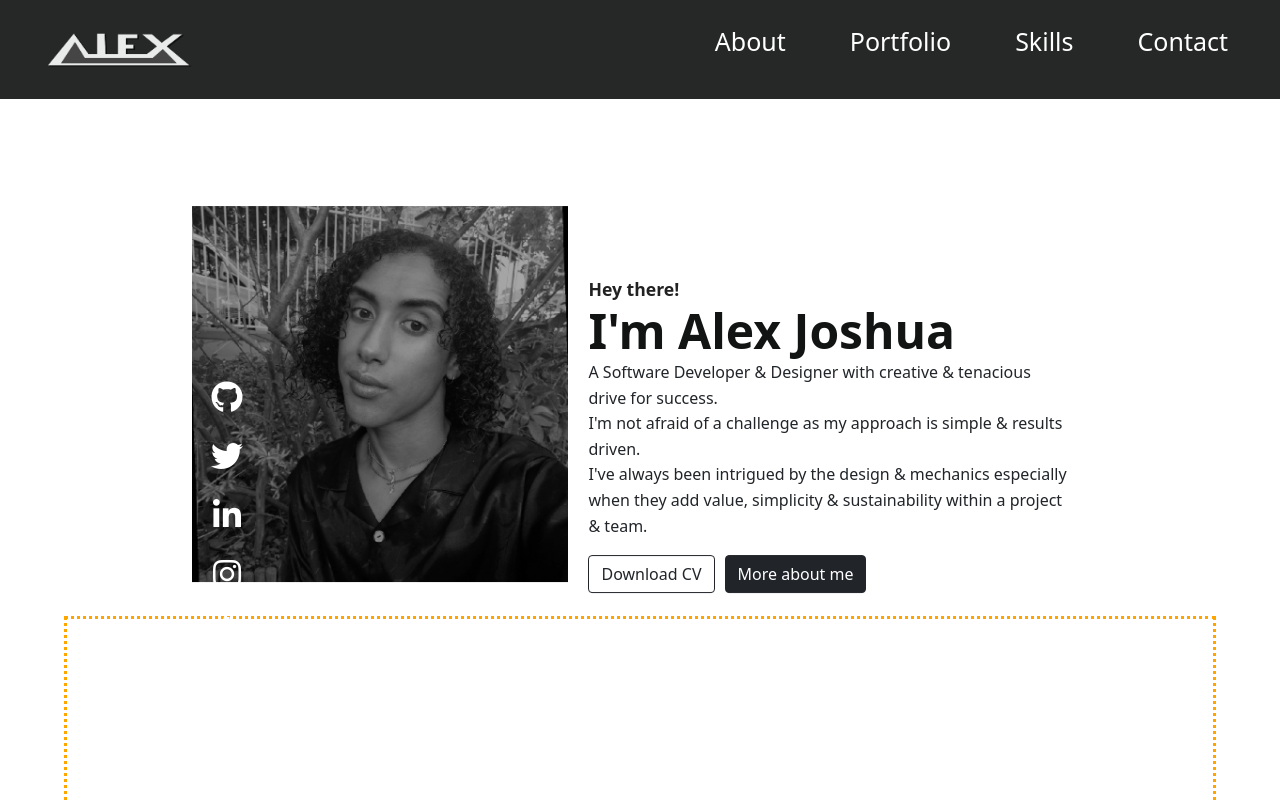
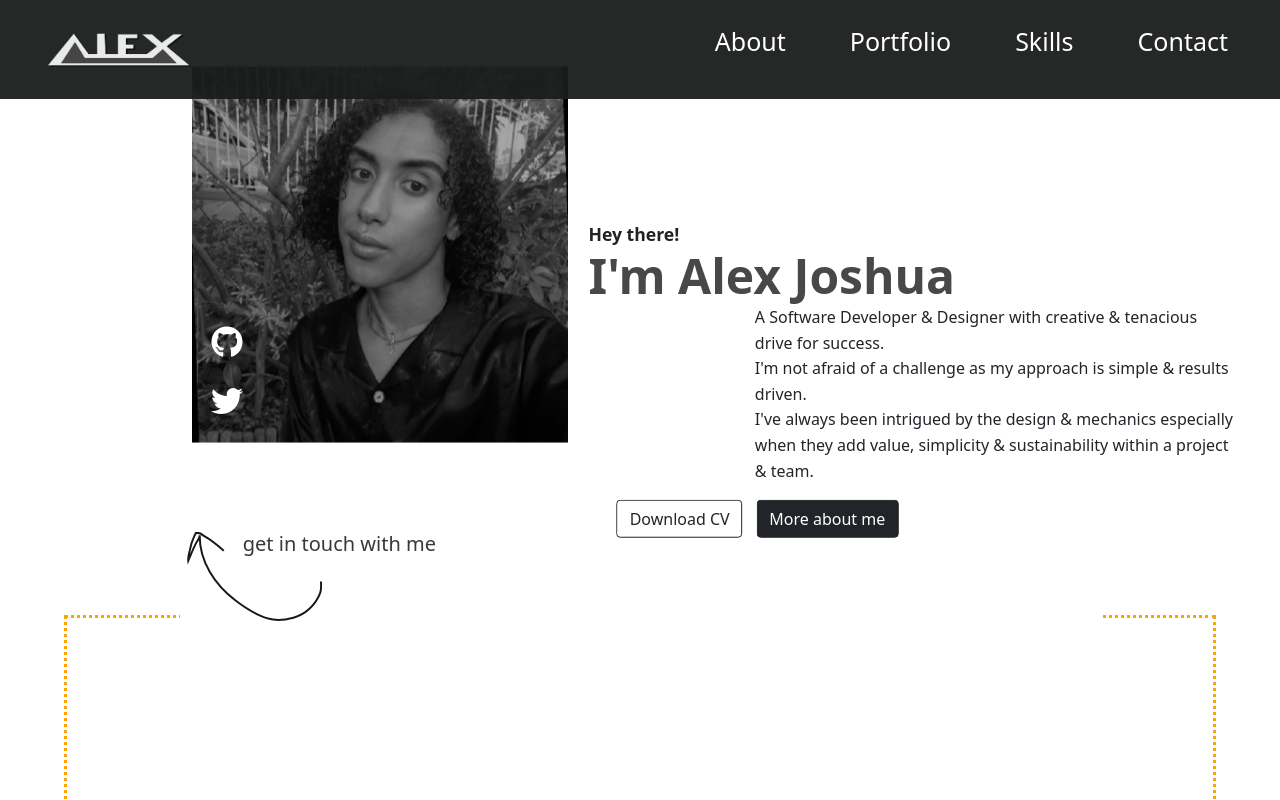
Before and after one commit to hyperxtend/hyperxtend, a React (Create React App) app: page /about in a window 1280 px wide. Shown: the top 800 px of the page. Built offline with nearby package versions, Linux system fonts and the light colour scheme.

Commit message:
finished off about overview section

```diff
--- a/src/app/index.jsx
+++ b/src/app/index.jsx
@@ -11,7 +11,7 @@ const Container = styled.div`
 `;
 
 const SiteContainer = styled.div`
-  margin-top: 95px;
+  margin-top: 30px;
 `;
 
 const App = () => {
--- a/src/components/about/component.css
+++ b/src/components/about/component.css
@@ -90,3 +90,64 @@
   align-items: center;
   justify-content: space-around;
 }
+
+@keyframes slide-in-right {
+  from {
+    transform: translateX(100%);
+  }
+  to {
+    transform: translateX(0);
+  }
+}
+
+@keyframes slide-in-left {
+  from {
+    opacity: 0;
+    transform: translateX(-100%);
+  }
+  to {
+    opacity: 1;
+    transform: translateX(0);
+  }
+}
+
+@keyframes slide-in-top {
+  from {
+    transform: translateY(-100%);
+  }
+  to {
+    transform: translateY(0);
+  }
+}
+
+@keyframes fade-in-reveal {
+  from {
+    opacity: 0;
+  }
+  to {
+    opacity: 1;
+  }
+}
+
+.about-content p {
+  animation: slide-in-right 5s;
+}
+
+.get-in-touch-container {
+  animation: slide-in-left 3s;
+}
+
+.name h1 {
+  animation: fade-in-reveal 4s;
+}
+.about-me img {
+  animation: slide-in-top 4s;
+}
+
+.about-me-button-container button:first-child {
+  animation: slide-in-right 3s;
+}
+
+.about-me-button-container button:last-child {
+  animation: slide-in-right 4s;
+}
--- a/src/components/about/component.jsx
+++ b/src/components/about/component.jsx
@@ -93,12 +93,32 @@ const StyledButton = styled(Button)`
     transform: translateY(-3px);
   }
 `;
+const SVGContainer = styled.div`
+  width: 136px;
+  height: 90px;
+  transform: scale(-1, 1);
+  margin-left: 30px;
+`;
+
+const GetInTouchContainer = styled.div`
+  display: flex;
+  padding-top: 5px;
+`;
+
+const GetInTouchText = styled.h5`
+  display: flex;
+  position: relative;
+  right: 80px;
+  align-items: center;
+  height: 50%;
+  font-weight: 400;
+`;
 
 const About = () => {
   return (
     <DetailsContainer className="container">
       <div className="details-container">
-        <div>
+        <div className="about-me">
           <StyledImage
             src={AlexJoshua}
             className="img-fluid"
@@ -146,6 +166,20 @@ const About = () => {
               <i className="fa fa-tumblr fa-2x" aria-hidden="true"></i>
             </StyledLink>
           </IconsContainer>
+          <GetInTouchContainer className="get-in-touch-container">
+            <SVGContainer>
+              <svg width="136" height="90" xmlns="http://www.w3.org/2000/svg">
+                <path
+                  d="M1.791 49.777c-.154 4.195-.626 7.827.954 11.852C7.36 73.39 17.485 82.682 29.442 85.955c6.397 1.75 13.576 2.803 20.193 1.89C62.927 86.012 76.9 76.609 87.222 68.784c20.494-15.536 36.094-38.7 35.837-65.222-.256 2.407 2.277 5.37 3.358 7.347 3.17 5.796 5.405 12.093 8.129 18.101.294-2.43-1.167-8.517-1.441-9.82a58.697 58.697 0 0 0-4.824-15.298 6.762 6.762 0 0 1-1.419-2.863c-3.007-.098-5.698.975-8.074 3.217-7.107 4.072-13.72 9.399-19.817 14.854"
+                  stroke="#000"
+                  stroke-width="2"
+                  fill="none"
+                  fill-rule="evenodd"
+                ></path>
+              </svg>
+            </SVGContainer>
+            <GetInTouchText>get in touch with me</GetInTouchText>
+          </GetInTouchContainer>
         </div>
         <div className="about">
           <div className="name">
@@ -163,7 +197,7 @@ const About = () => {
               when they add value, simplicity & sustainability within a project
               & team.
             </p>
-            <ButtonContainer>
+            <ButtonContainer className="about-me-button-container">
               <a href={CVofAlexJ} download>
                 <StyledButton variant="outline-dark">Download CV</StyledButton>
               </a>
```
